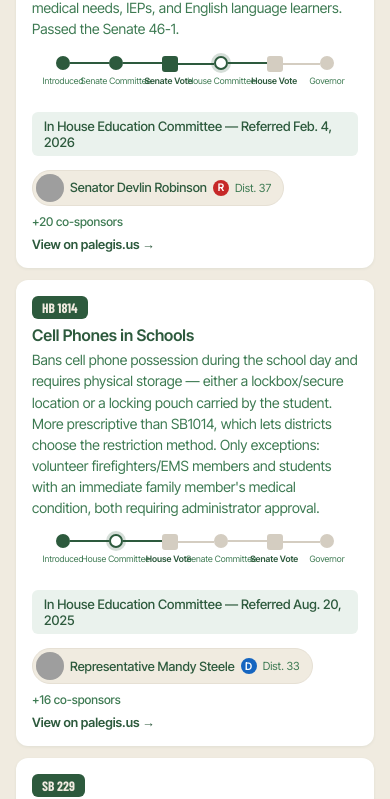
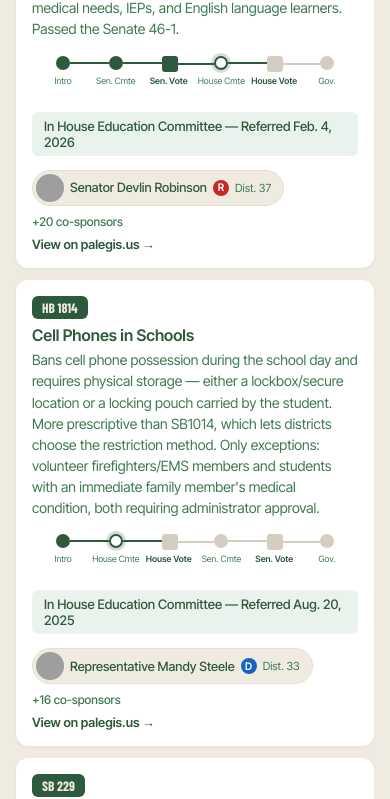
Before and after one commit to abirdbecker/pa-bill-tracker, a React (Vite) app: page / in a window 390 px wide. Shown: the part 648-1447 px from the top of the page. Built offline with nearby package versions, Linux system fonts and the light colour scheme; grey boxes are pictures that could not be loaded; the HTML template or start-up script is replaced by a standard one; a web font is replaced by a local one.

Commit message:
Use abbreviated timeline labels on mobile to prevent overlap
Desktop: "Introduced", "Senate Committee", "Senate Vote", etc.
Mobile: "Intro", "Sen. Cmte", "Sen. Vote", "Gov.", etc.

Co-Authored-By: Claude Opus 4.6 <noreply@anthropic.com>

```diff
--- a/src/App.css
+++ b/src/App.css
@@ -266,6 +266,10 @@
   color: var(--forest);
 }
 
+.timeline__label-short {
+  display: none;
+}
+
 /* ─── SPONSOR CHIP ─── */
 .sponsor-section {
   display: flex;
@@ -489,6 +493,8 @@
   .bill-card__footer { flex-direction: column; align-items: flex-start; }
 
   .timeline__label { font-size: 0.55rem; }
+  .timeline__label-full { display: none; }
+  .timeline__label-short { display: inline; }
 
   .sponsor-popover {
     position: fixed;
--- a/src/components/StatusTimeline.jsx
+++ b/src/components/StatusTimeline.jsx
@@ -10,15 +10,17 @@ export default function StatusTimeline({ steps }) {
   const isSenateOrigin = /senate/i.test(introLabel);
   const c1 = isSenateOrigin ? 'Senate' : 'House';
   const c2 = isSenateOrigin ? 'House' : 'Senate';
+  const c1s = isSenateOrigin ? 'Sen.' : 'House';
+  const c2s = isSenateOrigin ? 'House' : 'Sen.';
 
   // Raw: 0=Introduced, 1=Referred, 2=Reported, 3=Vote, 4=Crosses, 5=Referred2, 6=Reported2, 7=Vote2, 8=Governor
   const stages = [
-    { label: 'Introduced', completed: steps[0]?.completed || false, vote: false },
-    { label: `${c1} Committee`, completed: steps[1]?.completed || false, vote: false },
-    { label: `${c1} Vote`, completed: steps[3]?.completed || false, vote: true, detail: getVoteDetail(steps[3]) },
-    { label: `${c2} Committee`, completed: steps[5]?.completed || false, vote: false },
-    { label: `${c2} Vote`, completed: steps[7]?.completed || false, vote: true, detail: getVoteDetail(steps[7]) },
-    { label: 'Governor', completed: steps[8]?.completed || false, vote: false },
+    { label: 'Introduced', short: 'Intro', completed: steps[0]?.completed || false, vote: false },
+    { label: `${c1} Committee`, short: `${c1s} Cmte`, completed: steps[1]?.completed || false, vote: false },
+    { label: `${c1} Vote`, short: `${c1s} Vote`, completed: steps[3]?.completed || false, vote: true, detail: getVoteDetail(steps[3]) },
+    { label: `${c2} Committee`, short: `${c2s} Cmte`, completed: steps[5]?.completed || false, vote: false },
+    { label: `${c2} Vote`, short: `${c2s} Vote`, completed: steps[7]?.completed || false, vote: true, detail: getVoteDetail(steps[7]) },
+    { label: 'Governor', short: 'Gov.', completed: steps[8]?.completed || false, vote: false },
   ];
 
   return (
@@ -42,7 +44,8 @@ export default function StatusTimeline({ steps }) {
               )}
             </div>
             <span className={`timeline__label ${stage.vote ? 'timeline__label--vote' : ''}`}>
-              {stage.label}
+              <span className="timeline__label-full">{stage.label}</span>
+              <span className="timeline__label-short">{stage.short}</span>
             </span>
           </div>
         );
```
